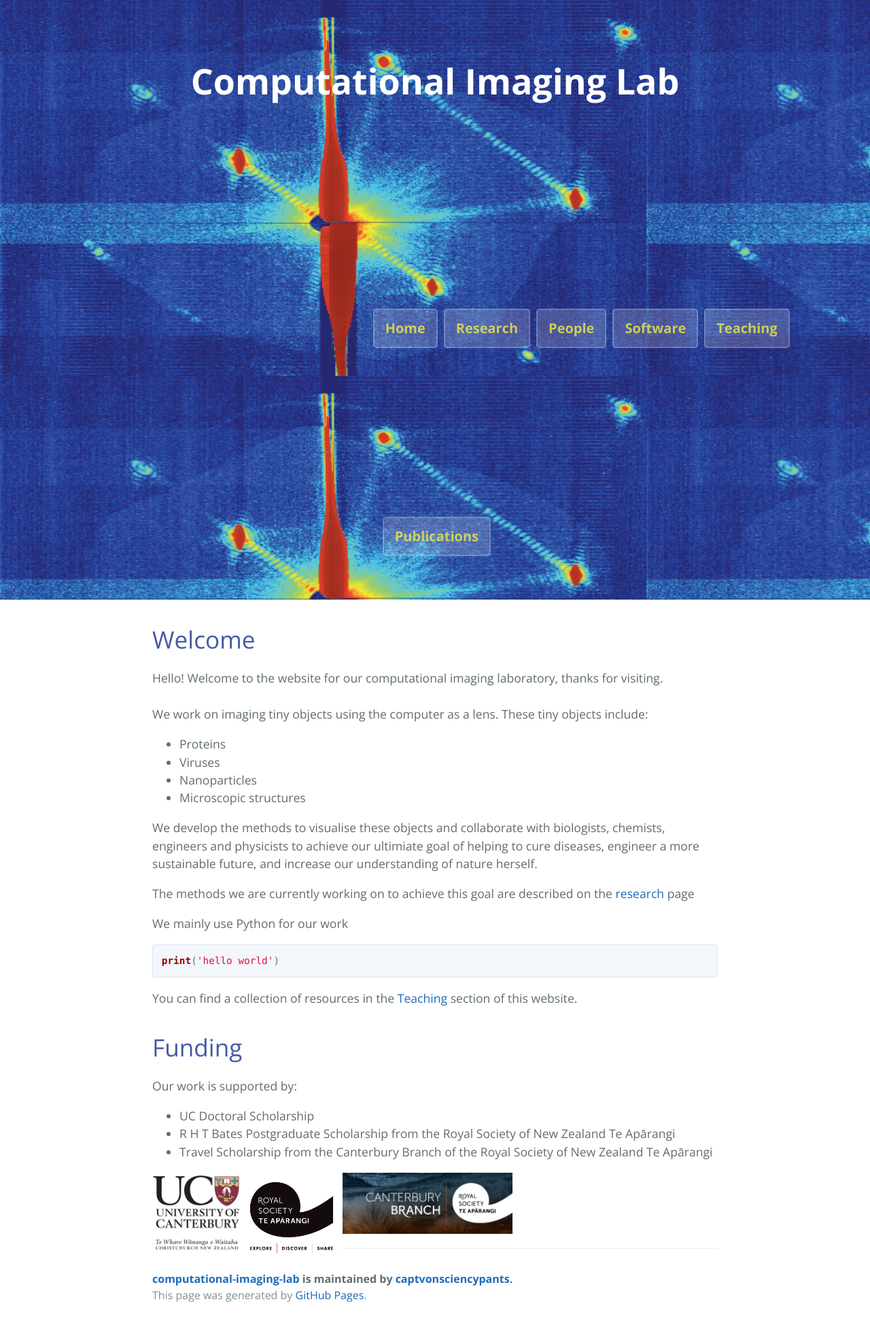
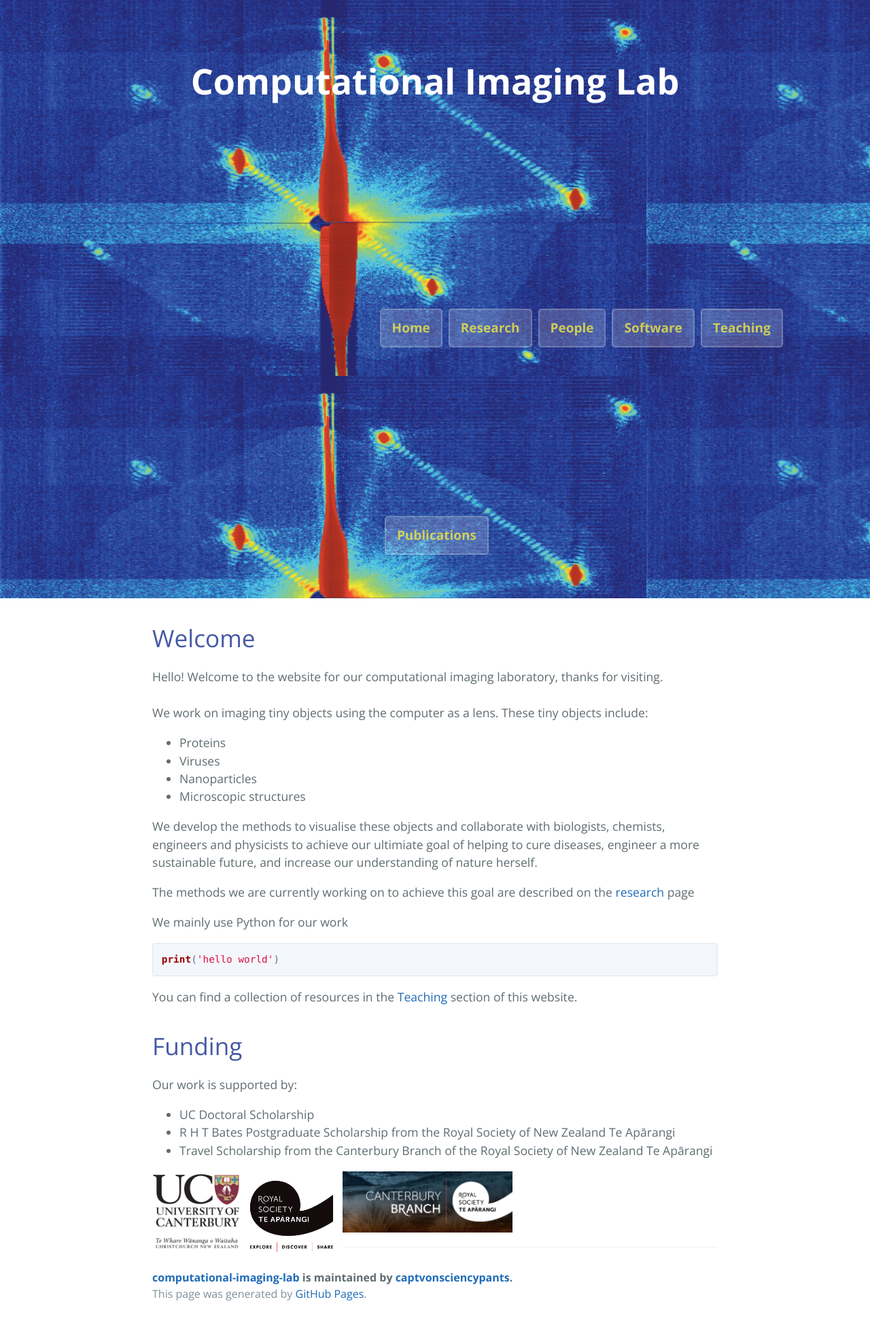
Before and after one commit to captvonsciencypants/computational-imaging-lab, a Jekyll site: the page built from index.md, in a window 1280 px wide. Shown: the whole page at 68% size. Built offline with Jekyll 4.4.1, drawn with Linux system fonts in a browser that asks for light colours; our own code applies the rules of GitHub Pages for plain Markdown files; the repository's description, which GitHub fills in, is left out.

Commit message:
Update jekyll-theme-cayman.scss

```diff
--- a/_sass/jekyll-theme-cayman.scss
+++ b/_sass/jekyll-theme-cayman.scss
@@ -74,7 +74,7 @@ a {
   border-radius: 0.3rem;
   transition: color 0.2s, background-color 0.2s, border-color 0.2s;
   font-weight: bold; // Didn't exist
-  font-size: 20px; // Didn't exist
+  font-size: 19px; // Didn't exist
 
   &:hover {
     color: rgba(255, 255, 255, 0.8);
```
